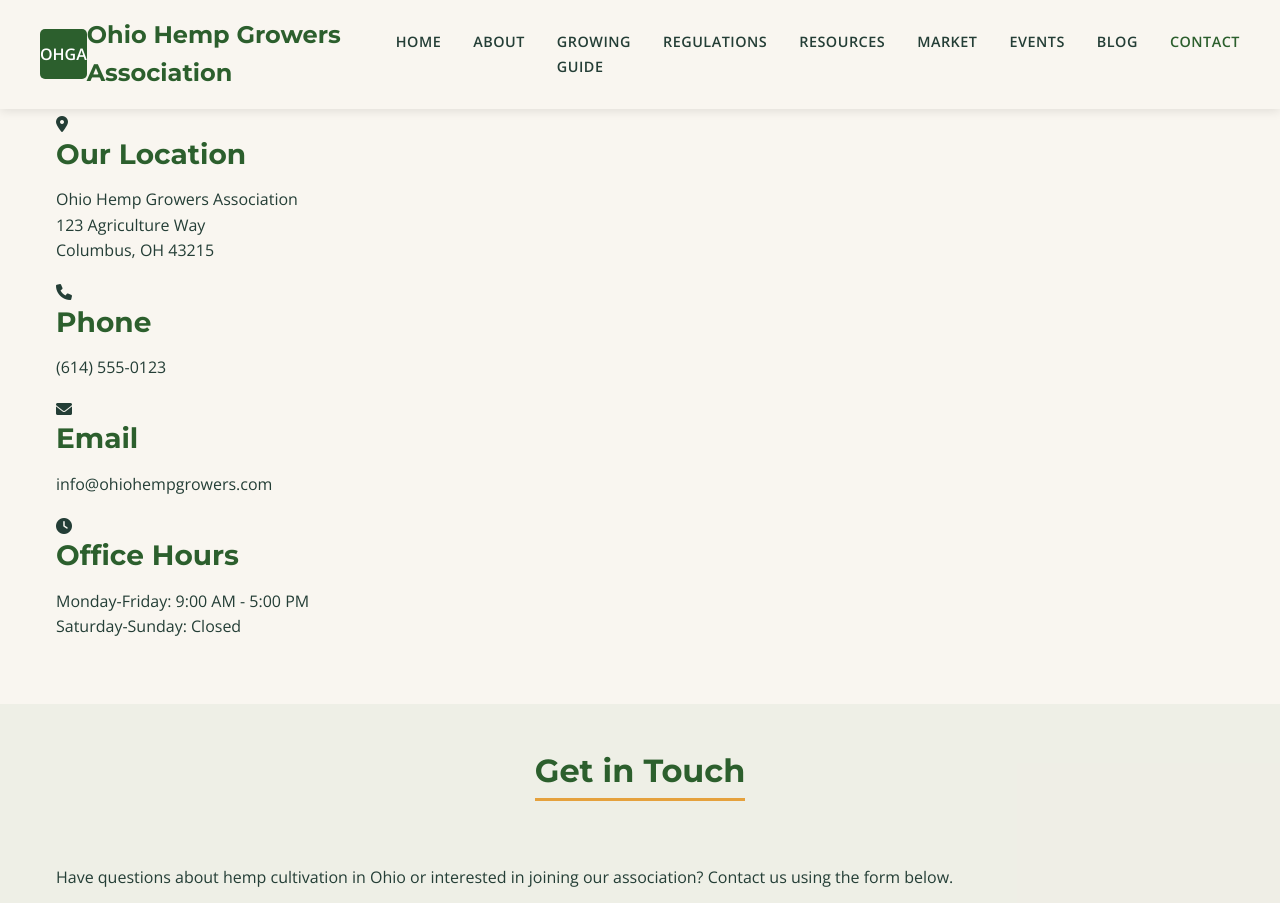
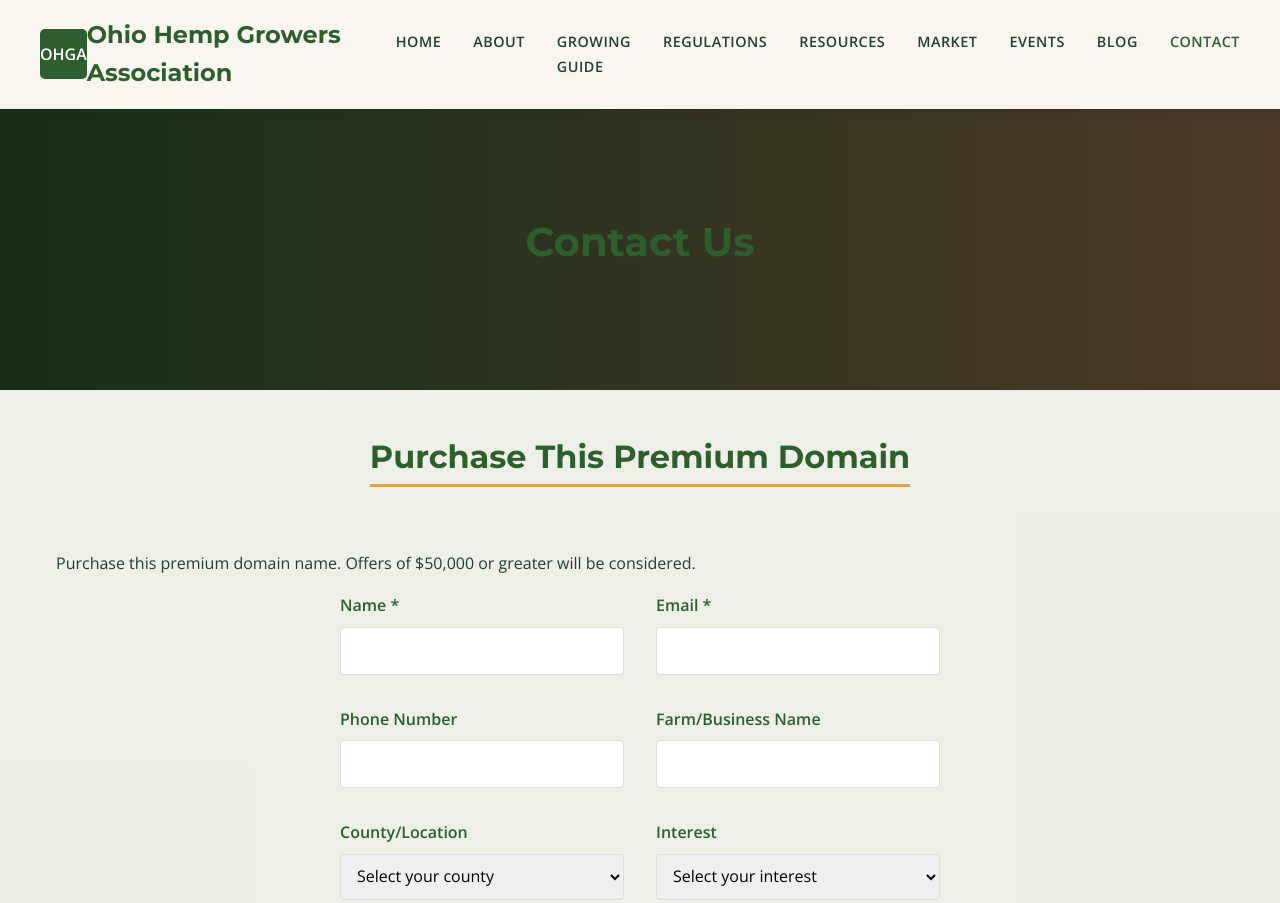
Before and after one commit to abandini/ohiohempgrowers, a plain HTML site: page contact.html in a window 1280 px wide. Shown: the top 903 px of the page. Drawn offline with nearby package versions, Linux system fonts and the light colour scheme.

Commit message:
Update contact page: removed contact info, added domain purchase message, fixed header spacing

```diff
--- a/contact.html
+++ b/contact.html
@@ -56,67 +56,19 @@
         </div>
     </section>
 
-    <!-- Contact Info Section -->
-    <section class="section">
-        <div class="container">
-            <div class="row">
-                <div class="col">
-                    <div class="contact-info-container">
-                        <div class="contact-info-item">
-                            <div class="contact-icon">
-                                <i class="fas fa-map-marker-alt"></i>
-                            </div>
-                            <div class="contact-details">
-                                <h3>Our Location</h3>
-                                <p>Ohio Hemp Growers Association<br>123 Agriculture Way<br>Columbus, OH 43215</p>
-                            </div>
-                        </div>
 
-                        <div class="contact-info-item">
-                            <div class="contact-icon">
-                                <i class="fas fa-phone"></i>
-                            </div>
-                            <div class="contact-details">
-                                <h3>Phone</h3>
-                                <p>(614) 555-0123</p>
-                            </div>
-                        </div>
-
-                        <div class="contact-info-item">
-                            <div class="contact-icon">
-                                <i class="fas fa-envelope"></i>
-                            </div>
-                            <div class="contact-details">
-                                <h3>Email</h3>
-                                <p>info@ohiohempgrowers.com</p>
-                            </div>
-                        </div>
-
-                        <div class="contact-info-item">
-                            <div class="contact-icon">
-                                <i class="fas fa-clock"></i>
-                            </div>
-                            <div class="contact-details">
-                                <h3>Office Hours</h3>
-                                <p>Monday-Friday: 9:00 AM - 5:00 PM<br>Saturday-Sunday: Closed</p>
-                            </div>
-                        </div>
-                    </div>
-                </div>
-            </div>
-        </div>
-    </section>
 
     <!-- Contact Form Section -->
     <section class="section" style="background-color: rgba(44, 95, 45, 0.05);">
         <div class="container">
             <div class="section-title">
-                <h2>Get in Touch</h2>
+                <h2>Purchase This Premium Domain</h2>
             </div>
-            <p class="text-center">Have questions about hemp cultivation in Ohio or interested in joining our association? Contact us using the form below.</p>
+            <p class="text-center">Purchase this premium domain name. Offers of $50,000 or greater will be considered.</p>
 
             <div class="contact-form">
                 <form id="contact-form" action="https://getform.io/f/bolmoqya" method="POST">
+                    <input type="hidden" name="domain" value="ohiohempgrowers.com">
                     <div class="row">
                         <div class="col">
                             <div class="form-group">
--- a/css/styles.css
+++ b/css/styles.css
@@ -145,14 +145,13 @@ blockquote {
 
 /* Header */
 header {
-  background-color: var(--light-color);
-  box-shadow: var(--box-shadow);
+  background-color: #F9F6F0;
+  box-shadow: 0 2px 10px rgba(0, 0, 0, 0.1);
   position: fixed;
   top: 0;
   left: 0;
   right: 0;
   z-index: 1000;
-  transition: background-color 0.3s ease;
 }
 
 header.scrolled {
@@ -227,7 +226,19 @@ nav a.active {
   text-align: center;
   color: white;
   position: relative;
-  margin-top: 70px; /* Header height */
+  margin-top: 90px; /* Header height */
+}
+
+.page-banner {
+  height: 300px;
+  background-size: cover;
+  background-position: center;
+  display: flex;
+  align-items: center;
+  color: white;
+  text-align: center;
+  margin-top: 90px;
+  padding-top: 20px;
 }
 
 .hero-content {
--- a/js/main.js
+++ b/js/main.js
@@ -85,7 +85,7 @@ document.addEventListener('DOMContentLoaded', function() {
                 .then(response => {
                     if (response.ok) {
                         // Redirect to thank you page on success
-                        window.location.href = '/thank-you.html';
+                        window.location.href = 'thank-you.html';
                     } else {
                         alert('There was a problem submitting the form. Please try again later.');
                     }
@@ -223,5 +223,5 @@ function getUrlParameter(name) {
 
 // Check for success parameter and redirect if needed
 if (getUrlParameter('success') === 'true' && !window.location.pathname.includes('thank-you')) {
-    window.location.href = '/thank-you.html';
+    window.location.href = 'thank-you.html';
 }
```
